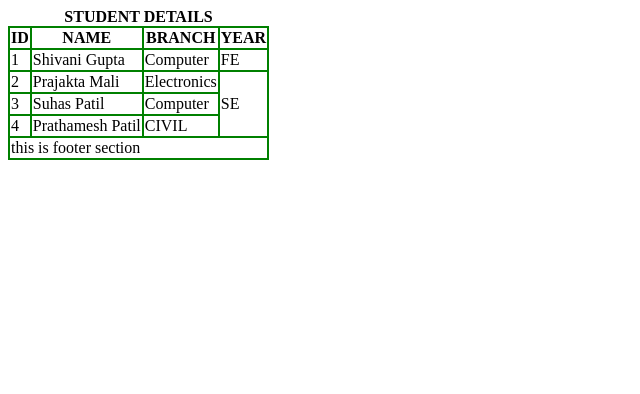
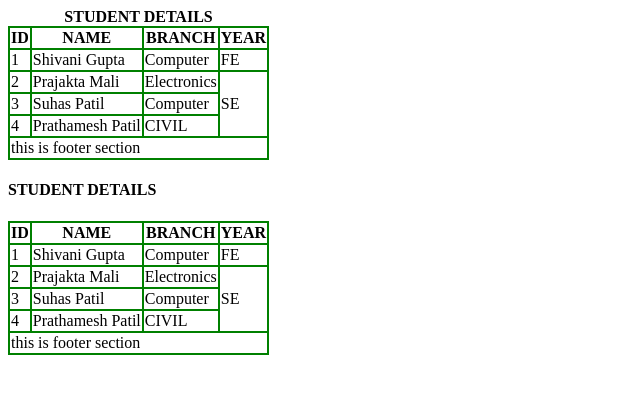
Before and after one commit to vinaneosoft/UserManagement, a plain HTML site: page TableDemo.html in a window 1280 px wide. Shown: the whole page, without its empty margins (0-640 px from the left). Drawn offline with Linux system fonts and the light colour scheme.

Commit message:
h4 tag added. student table repeated

```diff
--- a/TableDemo.html
+++ b/TableDemo.html
@@ -36,6 +36,33 @@
         <tfoot>
             <tr><td colspan="4">this is footer section</td></tr>
         </tfoot>
+
+    </table>
+    <h4>STUDENT DETAILS</h4>
+    <table> <!--  border="3" style="border-collapse: collapse;"-->
+        <thead>
+            <tr>
+                <th>ID</th>  <th>NAME</th>  <th>BRANCH</th>  <th>YEAR</th>
+            </tr>
+        </thead>
+        <tbody>
+            <tr>
+                <td>1</td> <td>Shivani Gupta</td> <td>Computer</td> <td>FE</td>
+            </tr>
+            <tr>
+                <td>2</td> <td>Prajakta Mali</td> <td>Electronics</td> <td rowspan="3">SE</td>
+            </tr>
+            <tr>
+                <td>3</td> <td>Suhas Patil</td> <td>Computer</td>
+            </tr>
+            <tr>
+                <td>4</td> <td>Prathamesh Patil</td> <td>CIVIL</td>
+            </tr>
+        </tbody>
+        <tfoot>
+            <tr><td colspan="4">this is footer section</td></tr>
+        </tfoot>
+
     </table>
 </body>
 </html>
```
